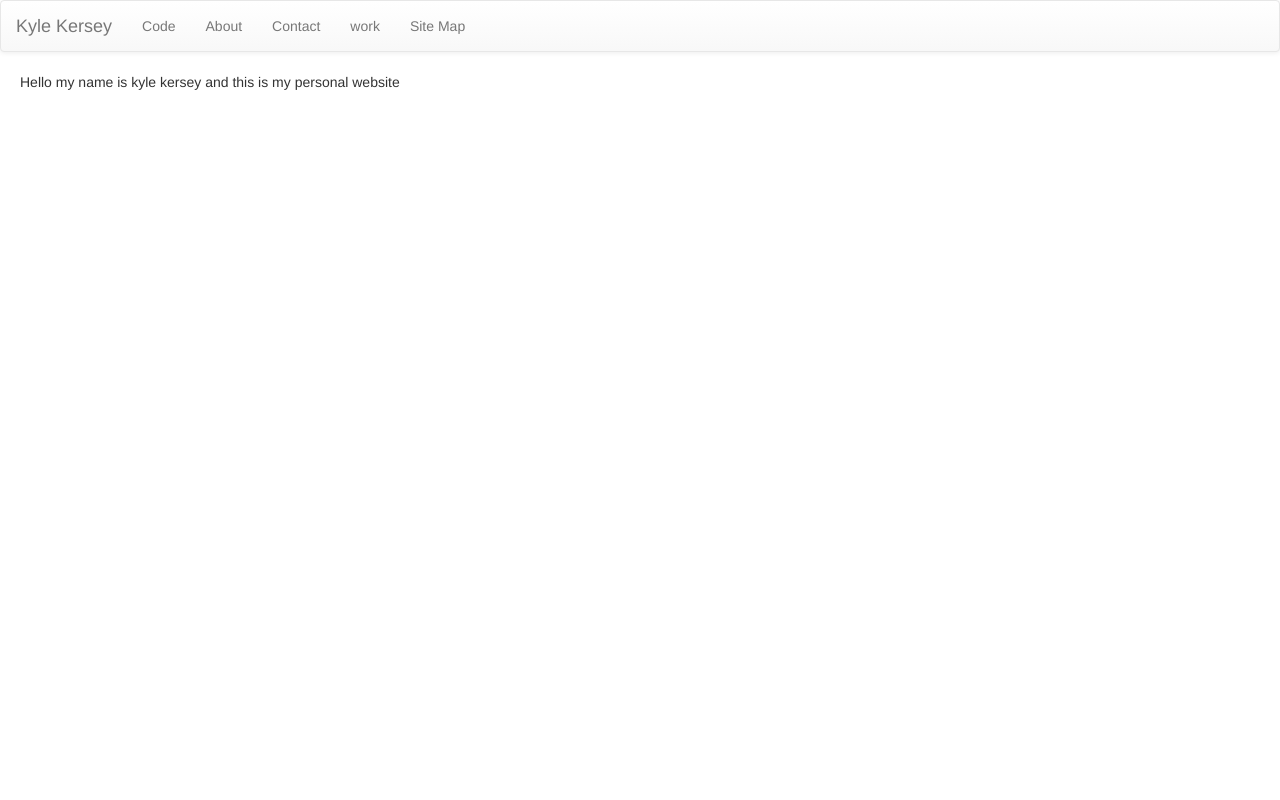
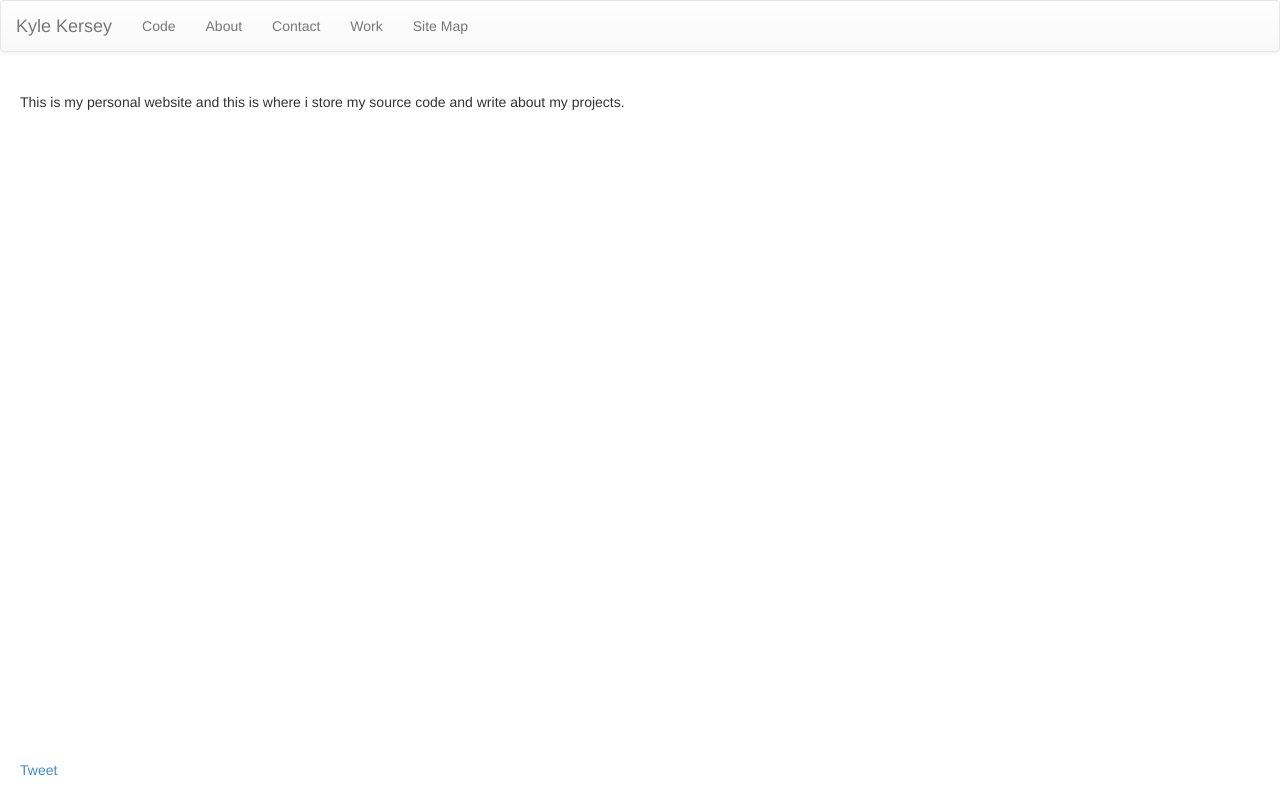
Before and after one commit to kylelk/kylekersey, a plain HTML site: page templates/template.html in a window 1280 px wide. Drawn offline with nearby package versions, Linux system fonts and the light colour scheme; files that its build step writes are made by us from their sources.

Commit message:
general changes

```diff
--- a/templates/template.html
+++ b/templates/template.html
@@ -7,6 +7,14 @@
 <link href="css/index.css" rel="stylesheet">
 <script src="bootstrap/js/bootstrap.js" type="text/javascript"></script>
 <script src="js/jquery.min.js" type="text/javascript"></script>
+<style>
+.twitter-share-button {
+    position : absolute;
+    bottom : 0;
+    height : 40px;
+    margin-top : 40px;
+}
+</style>
 
     <script>
     (function(i,s,o,g,r,a,m){i['GoogleAnalyticsObject']=r;i[r]=i[r]||function(){
@@ -22,22 +30,27 @@
 <body>
 <nav class="navbar navbar-default" role="navigation">
    <div class="navbar-header">
-      <a class="navbar-brand" href="#">Kyle Kersey</a>
+      <a class="navbar-brand" href="http://kylelk.github.io/kylekersey">Kyle Kersey</a>
    </div>
    <div>
       <ul class="nav navbar-nav">
-         <li><a href="code/">Code</a></li>
+         <li><a href="http://kylelk.github.io/kylekersey/code/index.html">Code</a></li>
          <li><a href="about/">About</a></li>
           <li><a href="contact/">Contact</a></li>
-          <li><a href="work/">work</a></li>
-          <li><a href="">Site Map</a></li>
+          <li><a href="work/">Work</a></li>
+          <li><a href="http://kylelk.github.io/kylekersey/sitemap.html">Site Map</a></li>
       </ul>
    </div>
 </nav>
 <div class="main-area">
-   <p>
-       Hello my name is kyle kersey and this is my personal website
-   </p>
+    <br>
+    <p>
+This is my personal website and this is where i store my source code and write about my projects.
+    </p>
+   <div class="page-links">
+    <a href="https://twitter.com/share" class="twitter-share-button" data-url="{{page_url}}">Tweet</a>
+<script>!function(d,s,id){var js,fjs=d.getElementsByTagName(s)[0],p=/^http:/.test(d.location)?'http':'https';if(!d.getElementById(id)){js=d.createElement(s);js.id=id;js.src=p+'://platform.twitter.com/widgets.js';fjs.parentNode.insertBefore(js,fjs);}}(document, 'script', 'twitter-wjs');</script>
+</div>
 </div>
 </body>
 </html>
```
Also changed, not shown: index.html (+7 -1 lines), sitemap.html (+2 -2 lines).
